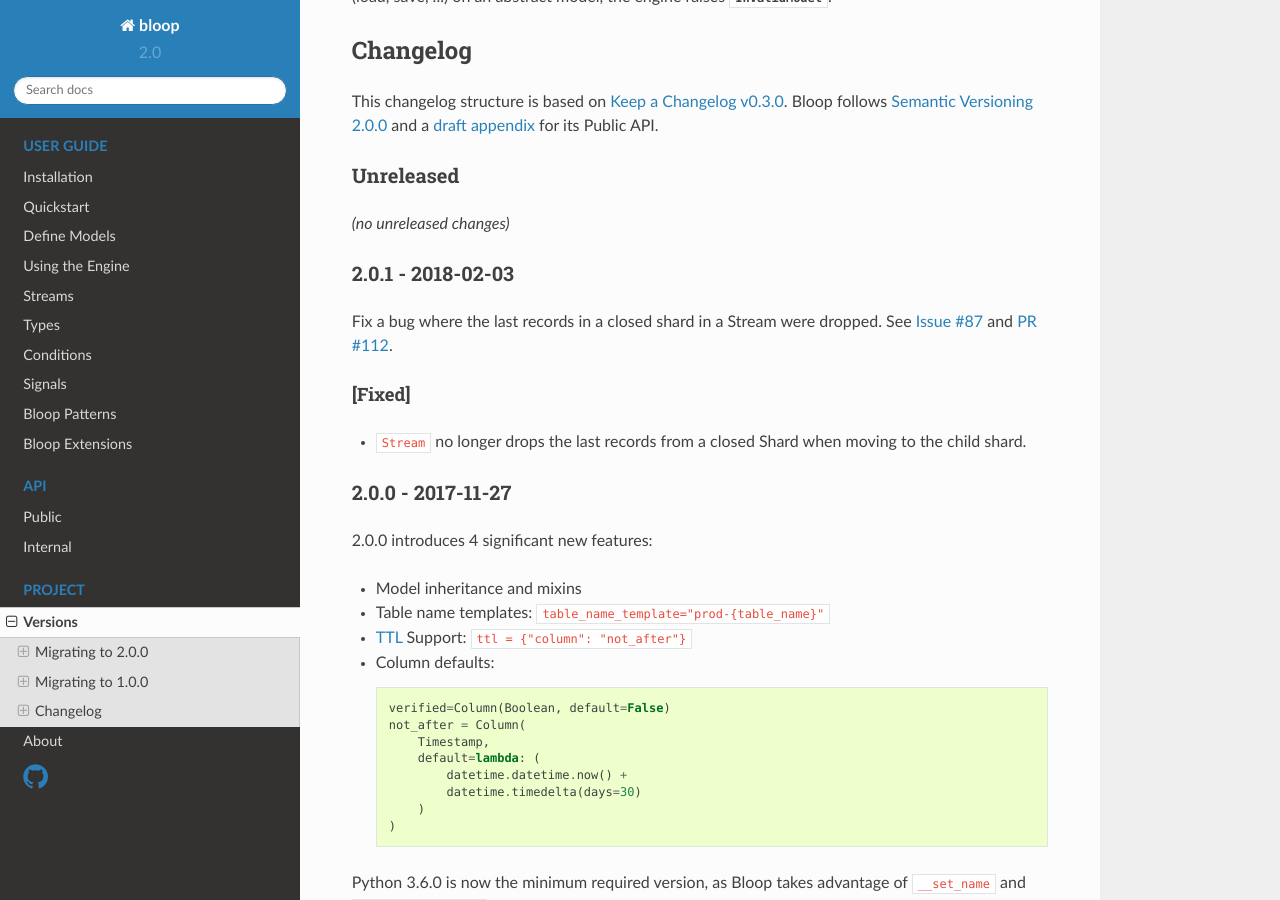
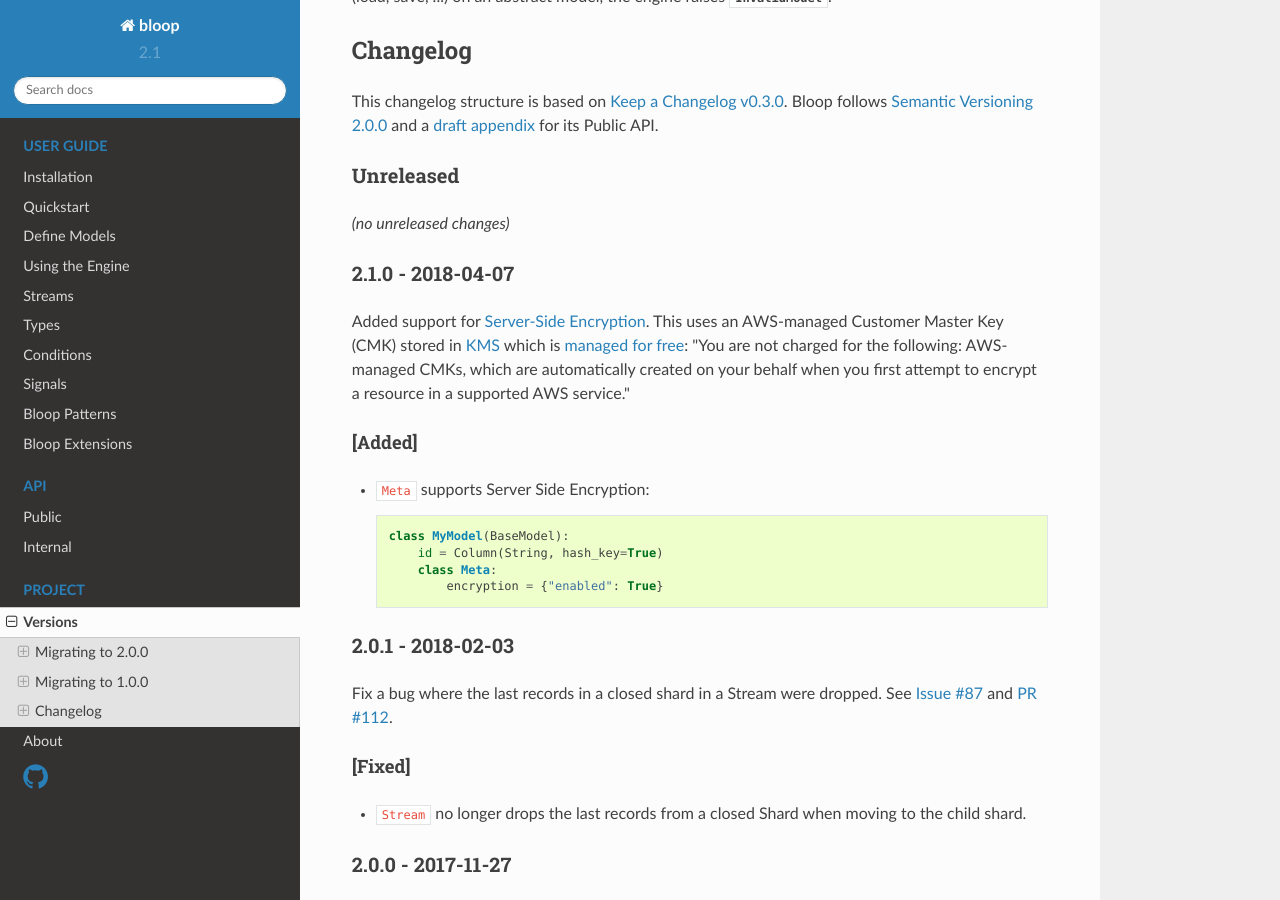
Before and after one commit to numberoverzero/bloop, a Sphinx documentation site: the page built from docs/meta/changelog.rst, in a window 1280 px wide and 900 px high, scrolled down 15985 px. Built offline with Sphinx 7.4.7 and the Read the Docs theme 2.0.0, drawn with Linux system fonts in a browser that asks for light colours.

Commit message:
Bump version to 2.1.0 for SSE release

```diff
--- a/CHANGELOG.rst
+++ b/CHANGELOG.rst
@@ -14,6 +14,28 @@
 ------------
 
 *(no unreleased changes)*
+
+--------------------
+ 2.1.0 - 2018-04-07
+--------------------
+
+Added support for `Server-Side Encryption`_.  This uses an AWS-managed Customer Master Key (CMK) stored in `KMS`_
+which is `managed for free`_: "You are not charged for the following: AWS-managed CMKs, which are automatically
+created on your behalf when you first attempt to encrypt a resource in a supported AWS service."
+
+[Added]
+=======
+
+* ``Meta`` supports Server Side Encryption::
+
+    class MyModel(BaseModel):
+        id = Column(String, hash_key=True)
+        class Meta:
+            encryption = {"enabled": True}
+
+.. _Server-Side Encryption: https://aws.amazon.com/blogs/aws/new-encryption-at-rest-for-dynamodb/
+.. _KMS: https://console.aws.amazon.com/iam/#/encryptionKeys
+.. _managed for free: https://aws.amazon.com/kms/pricing/
 
 --------------------
  2.0.1 - 2018-02-03
--- a/bloop/__init__.py
+++ b/bloop/__init__.py
@@ -57,4 +57,4 @@
     # Misc
     "Condition", "QueryIterator", "ScanIterator", "Stream", "missing"
 ]
-__version__ = "2.0.1"
+__version__ = "2.1.0"
--- a/docs/index.rst
+++ b/docs/index.rst
@@ -13,12 +13,15 @@
 ========
 
 * Simple declarative modeling
+* Stream interface that makes sense
 * Extensible type system, useful built-in types
-* DynamoDBStreams interface that makes sense
 * Secure expression-based wire format
 * Simple atomic operations
 * Expressive conditions
+* Model composition
 * Diff-based saves
+* Server side encryption
+* Time to live
 
 ==========
 Ergonomics
```
